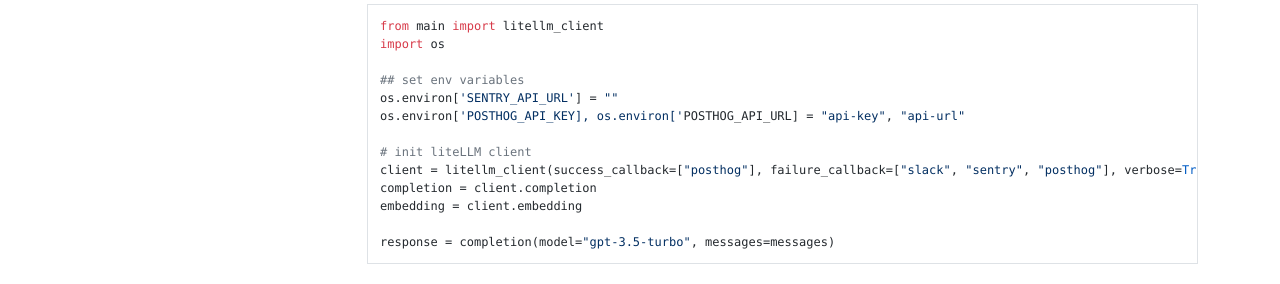
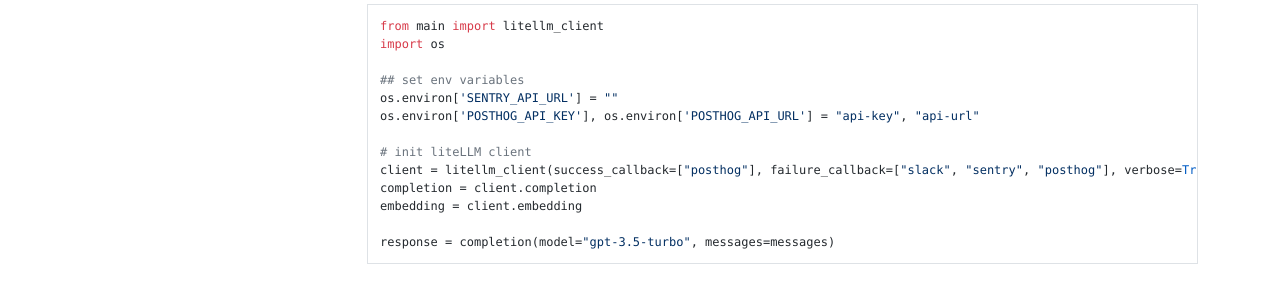
Before and after one commit to ishaan-jaff/testliteDocs, an MkDocs documentation site: the page built from docs/advanced.md, in a window 1280 px wide. Shown: the part 321-605 px from the top of the page. Built offline with MkDocs 1.6.1, drawn with Linux system fonts in a browser that asks for light colours; nearby versions of some CDN libraries.

```diff
--- a/docs/advanced.md
+++ b/docs/advanced.md
@@ -10,7 +10,7 @@ import os
 
 ## set env variables
 os.environ['SENTRY_API_URL'] = ""
-os.environ['POSTHOG_API_KEY], os.environ['POSTHOG_API_URL] = "api-key", "api-url"
+os.environ['POSTHOG_API_KEY'], os.environ['POSTHOG_API_URL'] = "api-key", "api-url"
 
 # init liteLLM client
 client = litellm_client(success_callback=["posthog"], failure_callback=["slack", "sentry", "posthog"], verbose=True)
```
